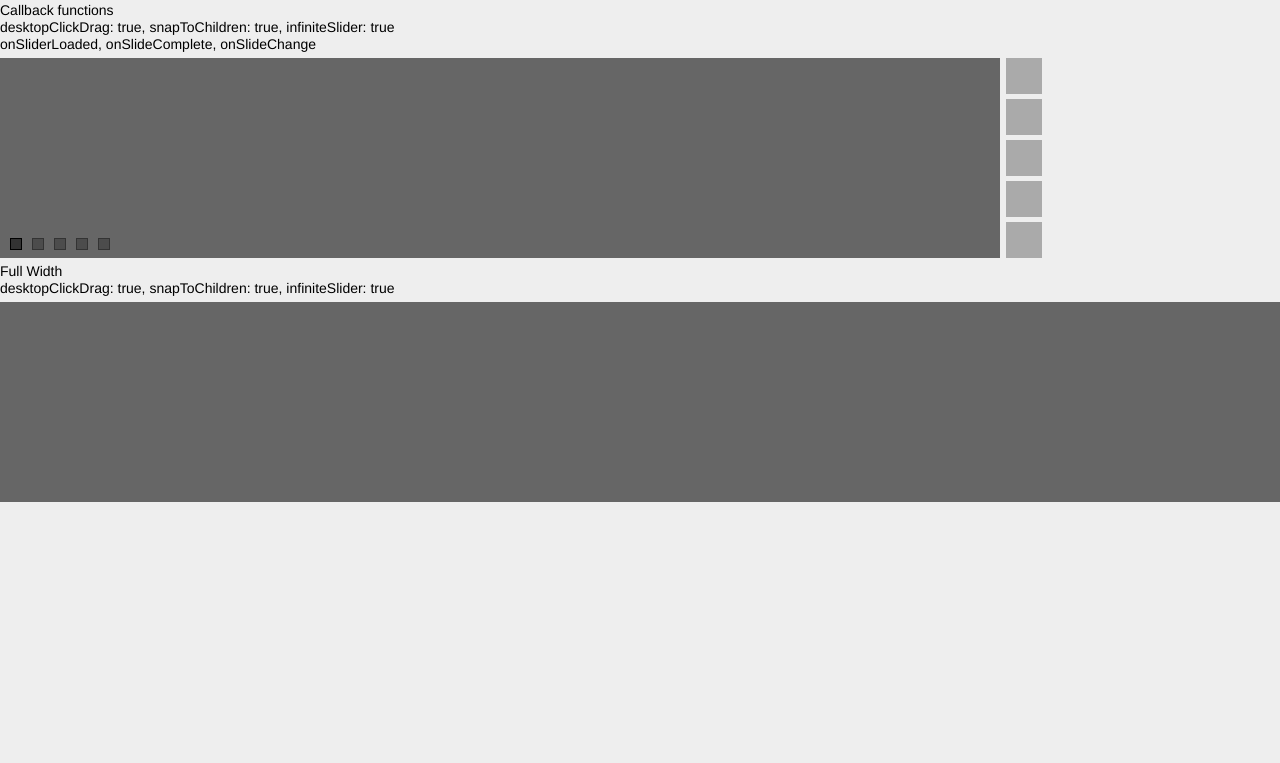
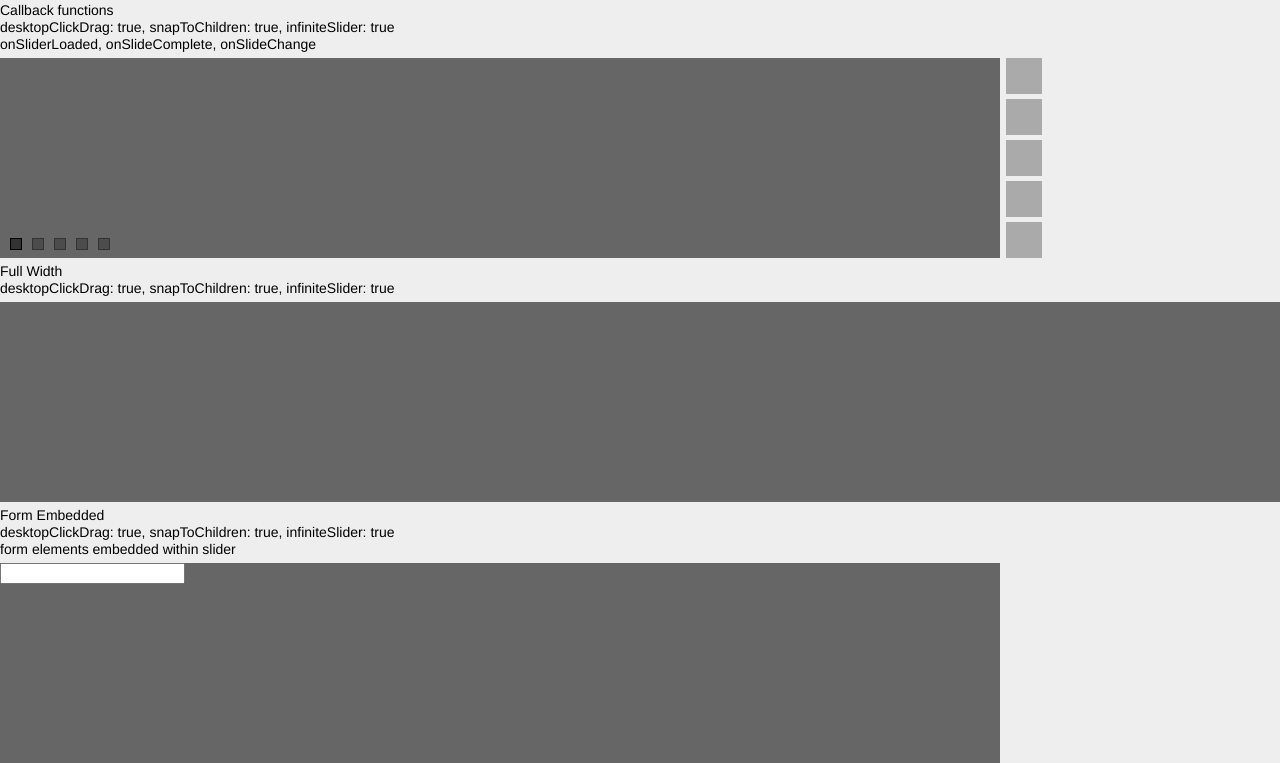
Before and after one commit to iosscripts/iosslider, a plain HTML site: page _demos/_benchmarks/index.html in a window 1280 px wide. Shown: the part 2494-3257 px from the top of the page. Before the commit the page ends 2996 px from the top, so only its background shows below. Drawn offline with Linux system fonts and the light colour scheme.

Commit message:
updated benchmark test cases

```diff
--- a/_demos/_benchmarks/_css/common.css
+++ b/_demos/_benchmarks/_css/common.css
@@ -636,3 +636,40 @@ p {
 .full-width-slider .slider #item5 {
 	background: #777;
 }
+
+/* form */
+.form-slider {
+	position: relative;
+	overflow: hidden;
+	width: 1000px;
+	height: 200px;
+}
+
+.form-slider .slider {
+	height: 100%;
+}
+
+.form-slider .slider .item {
+	width: 100%;
+	height: 100%;
+}
+
+.form-slider .slider #item1 {
+	background: #666;
+}
+
+.form-slider .slider #item2 {
+	background: #999;
+}
+
+.form-slider .slider #item3 {
+	background: #aaa;
+}
+
+.form-slider .slider #item4 {
+	background: #ddd;
+}
+
+.form-slider .slider #item5 {
+	background: #777;
+}
--- a/_demos/_benchmarks/_js/common.js
+++ b/_demos/_benchmarks/_js/common.js
@@ -135,6 +135,12 @@ $(document).ready(function() {
 		infiniteSlider: true
 	});
 
+	$('.form-slider').iosSlider({
+		desktopClickDrag: true,
+		snapToChildren: true,
+		infiniteSlider: true
+	});
+
 });
 
 function callbackSliderLoadedChanged(args) {
--- a/_demos/_benchmarks/index.html
+++ b/_demos/_benchmarks/index.html
@@ -325,6 +325,26 @@
 
 		</div>
 
+		<p>Form Embedded<br />
+		desktopClickDrag: true, snapToChildren: true, infiniteSlider: true<br />
+		form elements embedded within slider</p>
+
+		<div class = 'form-slider'>
+
+			<div class = 'slider'>
+
+				<div class = 'item' id = 'item1'>
+					<input type = 'text' />
+				</div>
+				<div class = 'item' id = 'item2'></div>
+				<div class = 'item' id = 'item3'></div>
+				<div class = 'item' id = 'item4'></div>
+				<div class = 'item' id = 'item5'></div>
+
+			</div>
+
+		</div>
+
 	</body>
 
 </html>
```
